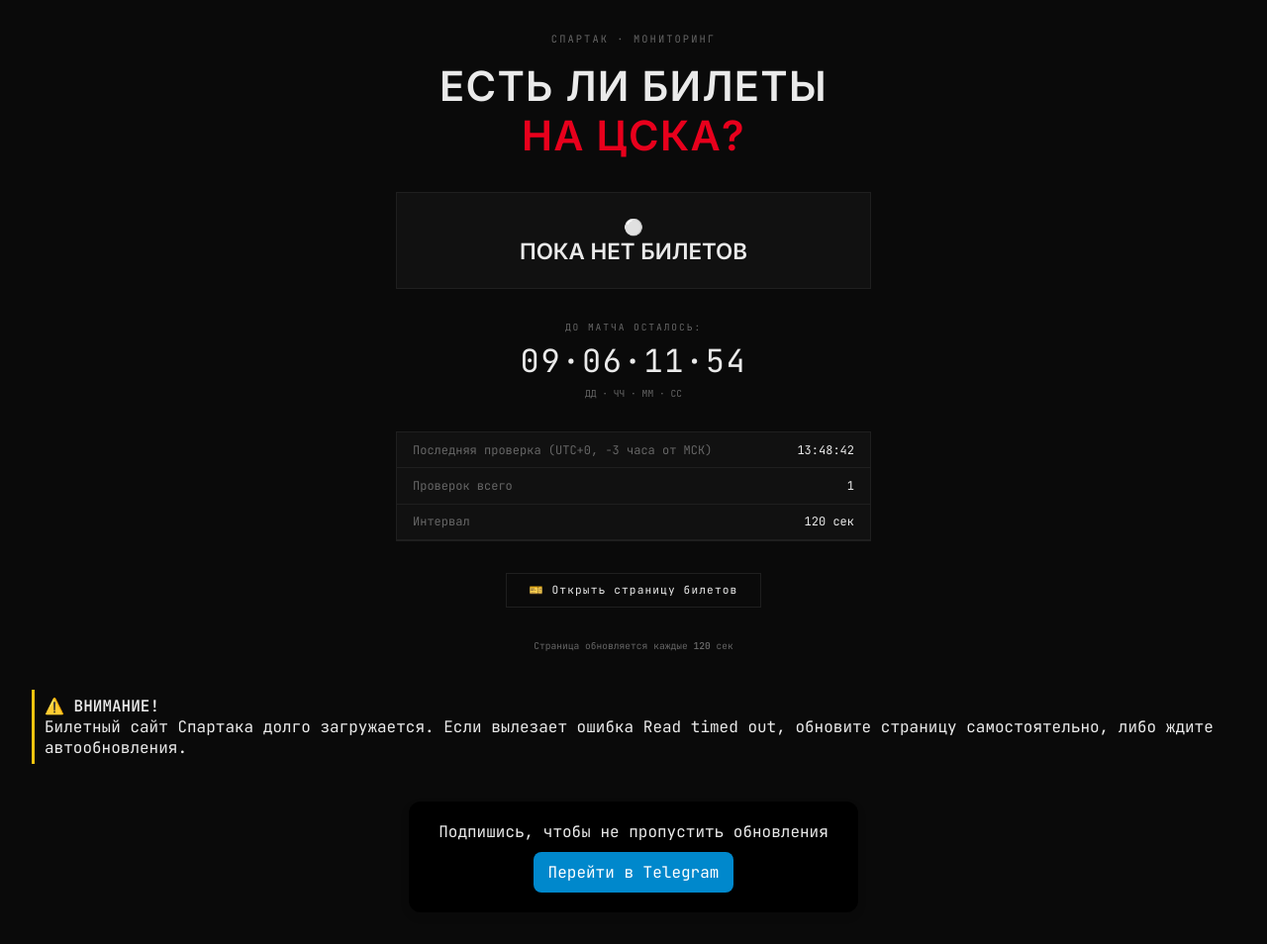
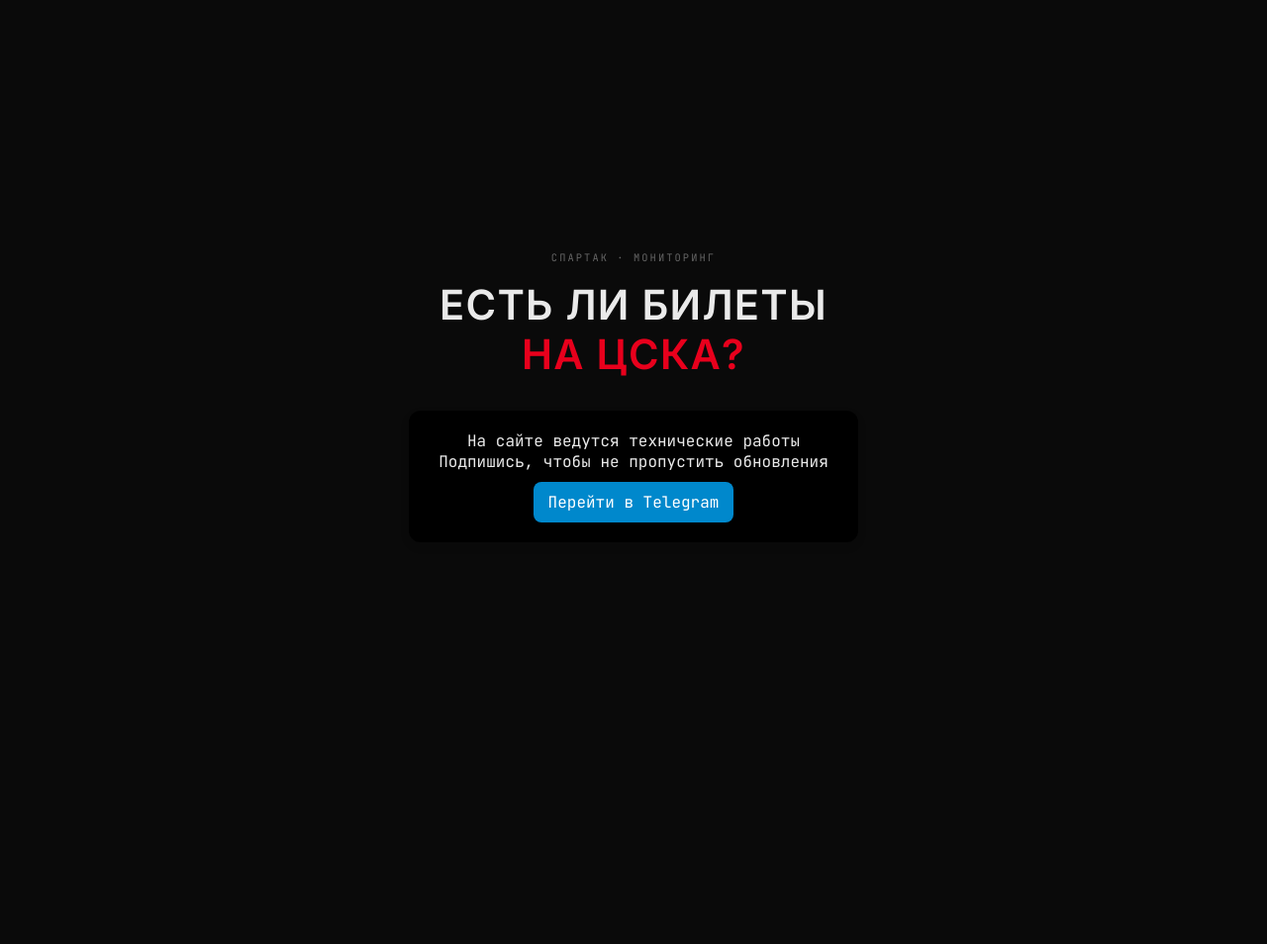
Before and after one commit to vaqqqz/cska-tickets, a Flask app: page / in a window 1280 px wide. Shown: the whole page at 99% size. After the commit the page ends 528 px from the top, so only its background shows below. Run offline with Flask 3, Linux system fonts and the light colour scheme.

Commit message:
Update index.html

```diff
--- a/templates/index.html
+++ b/templates/index.html
@@ -20,55 +20,9 @@
       <h1 class="title">ЕСТЬ ЛИ БИЛЕТЫ<br><span class="accent">НА ЦСКА?</span></h1>
     </header>
 
-    <!-- Основной статус (обновляется через JS) -->
-    <section class="status-block" id="status-block">
-      <div class="status-icon" id="status-icon">⏳</div>
-      <p class="status-text" id="status-text">Загрузка…</p>
-    </section>
-
-    <!-- Таймер обратного отсчёта до 6 мая 20:00 -->
-    <section class="timer-block">
-      <p class="timer-label">ДО МАТЧА ОСТАЛОСЬ:</p>
-      <div class="timer-digits" id="countdown">--:--:--:--</div>
-      <p class="timer-sublabel">ДД · ЧЧ · ММ · СС</p>
-    </section>
-
-    <!-- Мета-информация -->
-    <section class="meta-block">
-      <div class="meta-row">
-        <span class="meta-key">Последняя проверка (UTC+0, -3 часа от МСК)</span>
-        <span class="meta-val" id="last-check">—</span>
-      </div>
-      <div class="meta-row">
-        <span class="meta-key">Проверок всего</span>
-        <span class="meta-val" id="check-count">—</span>
-      </div>
-      <div class="meta-row">
-        <span class="meta-key">Интервал</span>
-        <span class="meta-val">{{ interval }} сек</span>
-      </div>
-      <div class="meta-row" id="error-row" style="display:none">
-        <span class="meta-key">Ошибка</span>
-        <span class="meta-val error-val" id="error-msg">—</span>
-      </div>
-    </section>
-
-    <!-- Ссылка на сайт -->
-    <a class="btn-link"
-       href="https://tickets.spartak.com/matches?team=94974f94-27da-4350-81b3-9eb7afa82237"
-       target="_blank" rel="noopener">
-      🎫 Открыть страницу билетов
-    </a>
-
-    <p class="refresh-note">Страница обновляется каждые <strong>{{ interval }}</strong> сек</p>
-
-    <div class="warning-box">
-    ⚠️ <strong>ВНИМАНИЕ!</strong><br>
-    Билетный сайт Спартака долго загружается. Если вылезает ошибка Read timed out,
-    обновите страницу самостоятельно, либо ждите автообновления.
-    </div>
 
     <div class="box">
+    <p>На сайте ведутся технические работы</p>
     <p>Подпишись, чтобы не пропустить обновления</p>
     <a href="https://t.me/kbfactory" target="_blank">
       Перейти в Telegram
```
